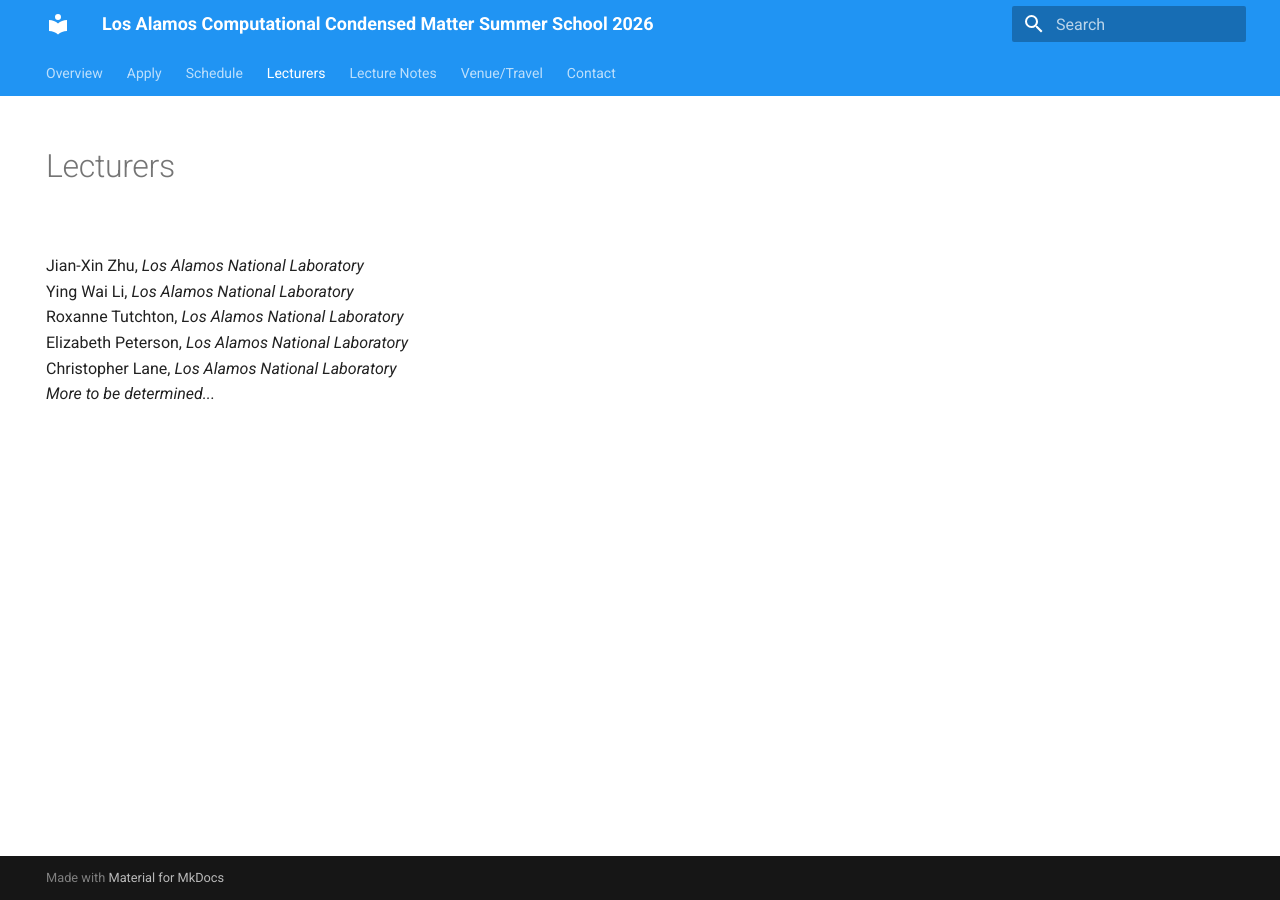
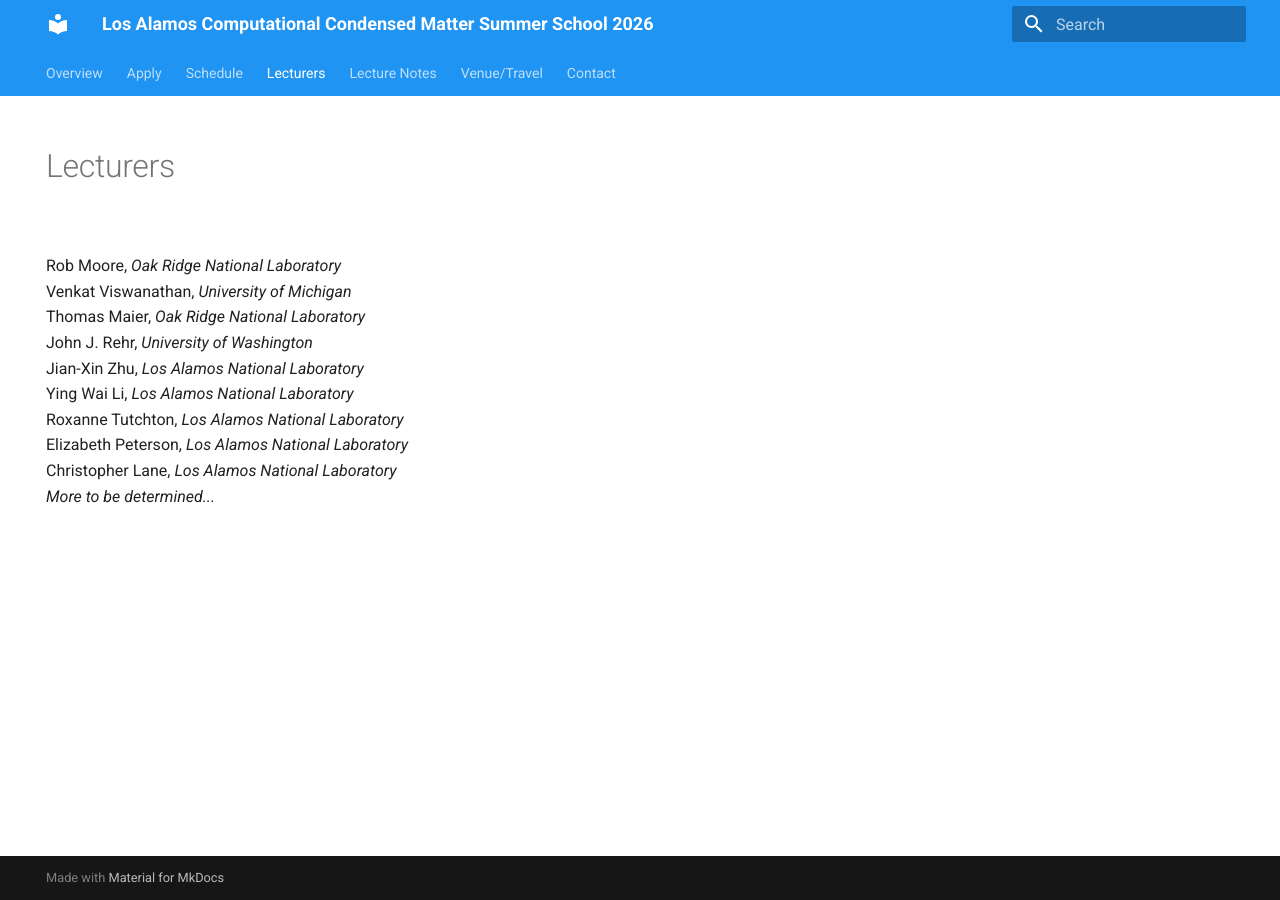
Before and after one commit to LACCMSS/2026, an MkDocs documentation site: the page built from docs/lecturers.md, in a window 1280 px wide. Built offline with MkDocs 1.6.1 and Material for MkDocs 9.7.7, drawn with Linux system fonts in a browser that asks for light colours.

Commit message:
Update lecturers.md

```diff
--- a/docs/lecturers.md
+++ b/docs/lecturers.md
@@ -4,6 +4,10 @@ hide:
   - toc
 title: Lecturers
 ---
+<br>Rob Moore, <i>Oak Ridge National Laboratory</i>
+<br>Venkat Viswanathan, <i>University of Michigan</i>
+<br>Thomas Maier, <i>Oak Ridge National Laboratory</i>
+<br>John J. Rehr, <i>University of Washington</i>
 <br>Jian-Xin Zhu, <i>Los Alamos National Laboratory</i>
 <br>Ying Wai Li, <i>Los Alamos National Laboratory</i>
 <br>Roxanne Tutchton, <i>Los Alamos National Laboratory</i>
```
